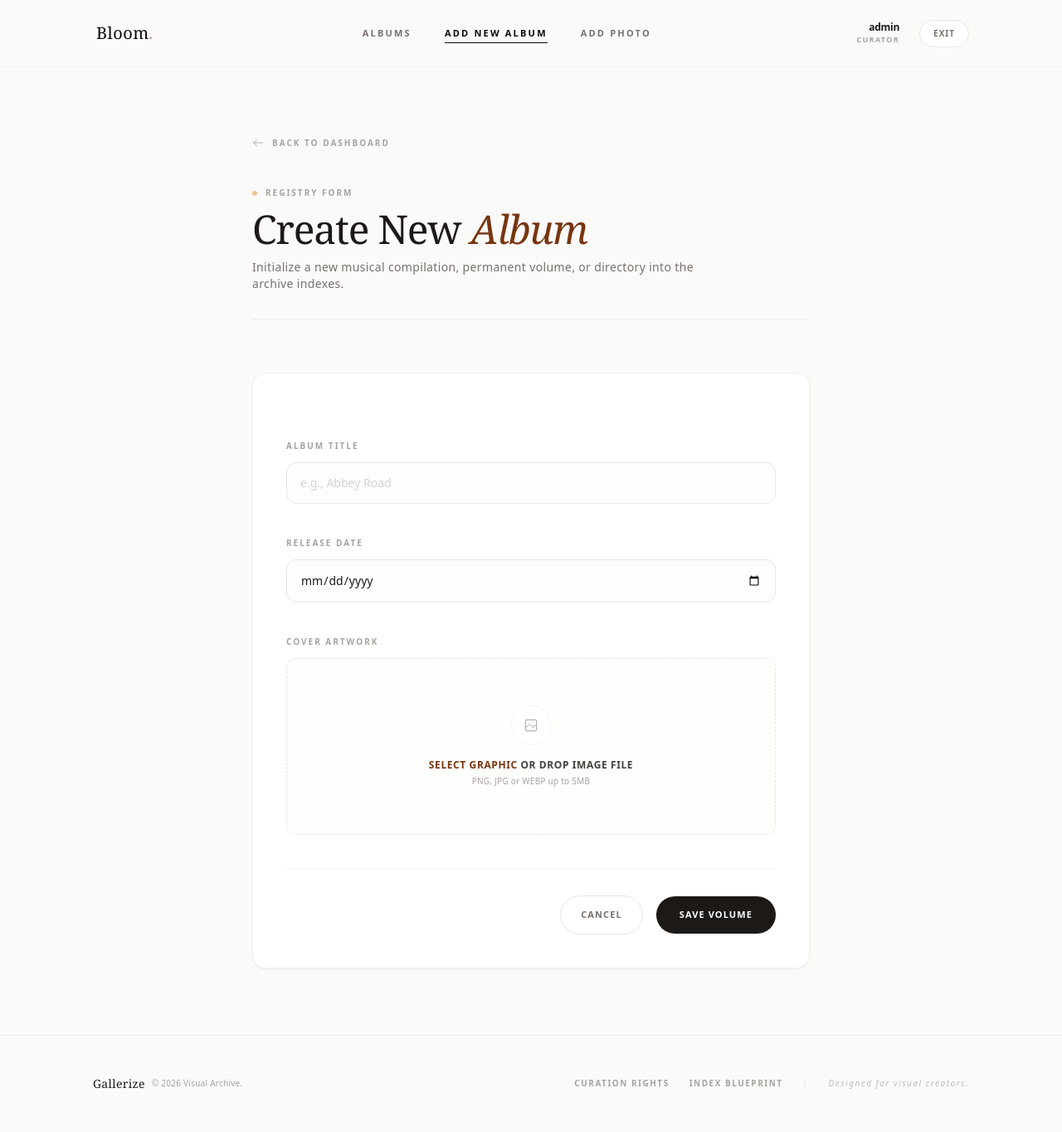
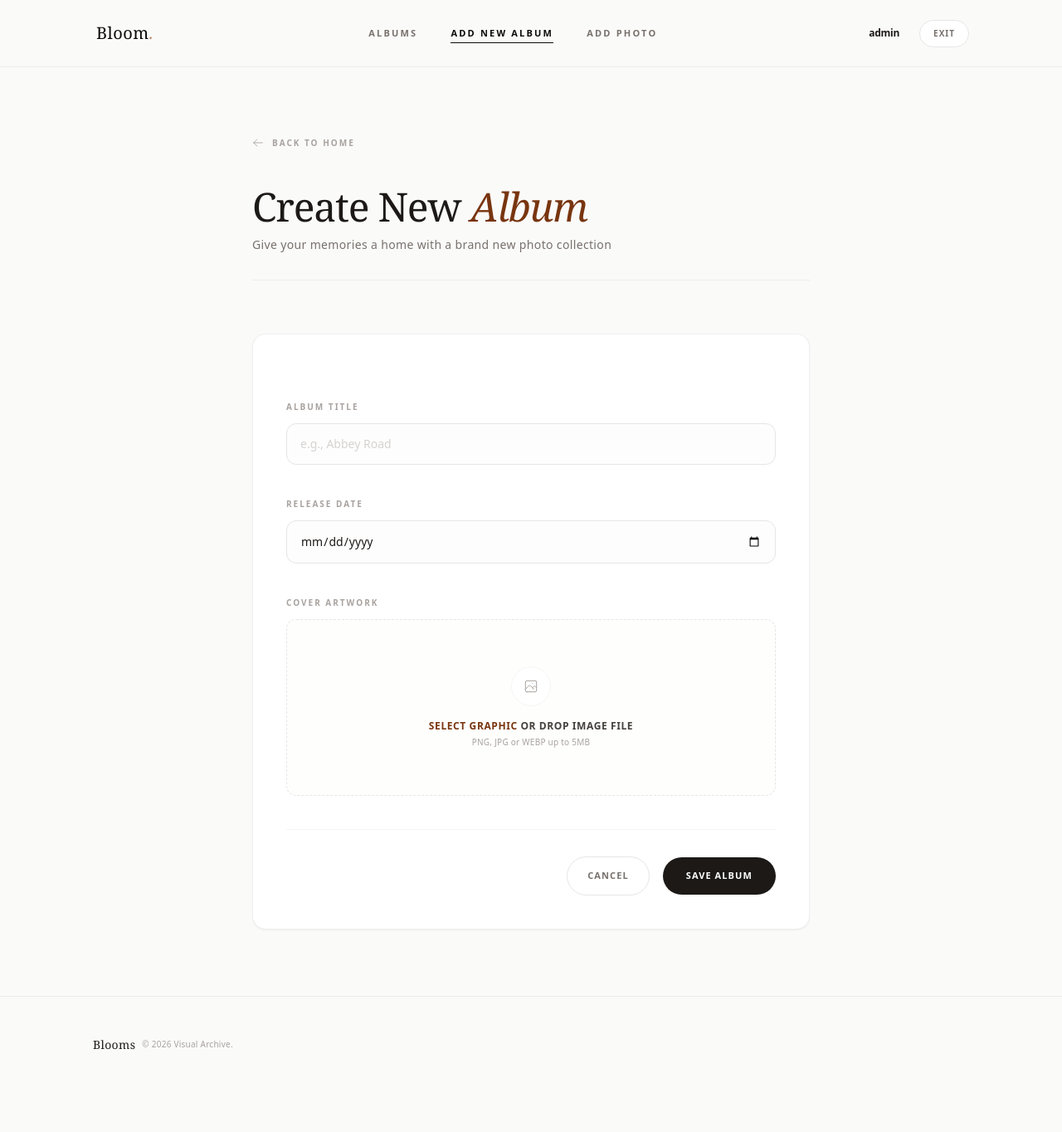
Before and after one commit to dianarosepanis-cloud/BLOOMS, a Django app: page /album/create/ in a window 1280 px wide. Shown: the whole page at 83% size. After the commit the page ends 1265 px from the top, so only its background shows below. Run offline with Django 5.2, Linux system fonts and the light colour scheme; a user stored in the database is signed in; some libraries are stand-ins or nearby versions.

Commit message:
updated templates

```diff
--- a/gallerize/templates/gallerize/add_photo.html
+++ b/gallerize/templates/gallerize/add_photo.html
@@ -18,7 +18,7 @@
             </h1>
         </div>
         <p class="text-[10px] font-semibold uppercase tracking-[0.15em] text-stone-400 max-w-xs md:text-right leading-relaxed">
-            Ingest single high-resolution photography assets into your visual index.
+            Make your memories last
         </p>
     </div>
 
@@ -117,7 +117,7 @@
                 </a>
                 <button type="submit"
                         class="px-6 py-3.5 bg-stone-900 hover:bg-amber-950 text-white text-[11px] font-semibold uppercase tracking-widest rounded-full shadow-sm hover:shadow-md transition-all duration-300 active:scale-[0.98] cursor-pointer">
-                    Publish Media
+                    Publish Album
                 </button>
             </div>
         </div>
--- a/gallerize/templates/gallerize/base.html
+++ b/gallerize/templates/gallerize/base.html
@@ -71,7 +71,7 @@
                     {% if user.is_authenticated %}
                         <div class="flex flex-col items-end text-right">
                             <span class="text-xs font-semibold text-stone-900 tracking-tight">{{ user.username }}</span>
-                            <span class="text-[9px] uppercase font-bold tracking-[0.15em] text-stone-400">Curator</span>
+
                         </div>
                         <form action="{% url 'logout' %}" method="post" class="inline">
                             {% csrf_token %}
@@ -84,7 +84,7 @@
                             Log In
                         </a>
                         <a href="{% url 'signup' %}" class="inline-flex items-center justify-center px-5 py-2.5 bg-stone-900 hover:bg-amber-950 text-white text-[11px] font-semibold uppercase tracking-widest rounded-full shadow-xs hover:shadow-md">
-                            Join Studio
+                            Join Now
                         </a>
                     {% endif %}
                 </div>
@@ -150,16 +150,10 @@
         <div class="max-w-6xl mx-auto px-6 sm:px-8 lg:px-12 py-12 flex flex-col md:flex-row items-center justify-between gap-6">
 
             <div class="flex items-center gap-2 text-center md:text-left">
-                <span class="text-sm font-serif font-medium tracking-wide text-stone-900">Gallerize</span>
+                <span class="text-sm font-serif font-medium tracking-wide text-stone-900">Blooms</span>
                 <span class="text-[10px] text-stone-400 font-medium tracking-wide">&copy; {% now "Y" %} Visual Archive.</span>
             </div>
 
-            <div class="flex flex-wrap items-center justify-center gap-x-6 gap-y-2 text-[10px] font-bold uppercase tracking-[0.15em] text-stone-400">
-                <span class="hover:text-stone-900 cursor-pointer">Curation Rights</span>
-                <span class="hover:text-stone-900 cursor-pointer">Index Blueprint</span>
-                <span class="hidden sm:inline text-stone-200">|</span>
-                <span class="text-stone-400/70 font-normal normal-case italic w-full sm:w-auto text-center sm:text-left">Designed for visual creators.</span>
-            </div>
 
         </div>
     </footer>
--- a/gallerize/templates/gallerize/create_album.html
+++ b/gallerize/templates/gallerize/create_album.html
@@ -11,20 +11,17 @@
             <svg class="w-3.5 h-3.5 transform group-hover:-translate-x-1 transition-transform duration-300 stroke-[1.5]" fill="none" stroke="currentColor" viewBox="0 0 24 24">
                 <path stroke-linecap="round" stroke-linejoin="round" d="M10 19l-7-7m0 0l7-7m-7 7h18"></path>
             </svg>
-            Back to Dashboard
+            Back to Home
         </a>
     </div>
 
     <div class="mb-16 border-b border-stone-200/60 pb-8">
-        <div class="flex items-center gap-2.5 text-[10px] font-bold uppercase tracking-[0.2em] text-stone-400 mb-3">
-            <span class="w-1.5 h-1.5 bg-amber-600/40 rounded-full"></span>
-            <span>Registry Form</span>
-        </div>
+
         <h1 class="text-4xl font-serif font-light text-stone-900 tracking-tight leading-none sm:text-5xl">
             Create New <span class="italic font-normal text-amber-900">Album</span>
         </h1>
         <p class="text-xs sm:text-sm text-stone-500 font-light max-w-xl leading-relaxed tracking-wide mt-3">
-            Initialize a new musical compilation, permanent volume, or directory into the archive indexes.
+            Give your memories a home with a brand new photo collection
         </p>
     </div>
 
@@ -124,7 +121,7 @@
                     Cancel
                 </a>
                 <button type="submit" class="px-7 py-3.5 bg-stone-900 hover:bg-amber-950 text-white text-[11px] font-semibold uppercase tracking-widest rounded-full shadow-sm hover:shadow-md transition-all duration-500 active:scale-[0.98] cursor-pointer">
-                    Save Volume
+                    Save Album
                 </button>
             </div>
         </form>
```
Also changed, not shown: gallerize/templates/gallerize/album_list.html (+6 -6 lines), gallerize/templates/gallerize/home.html (+6 -6 lines), gallerize/templates/gallerize/landing.html (+4 -4 lines), db.sqlite3.
